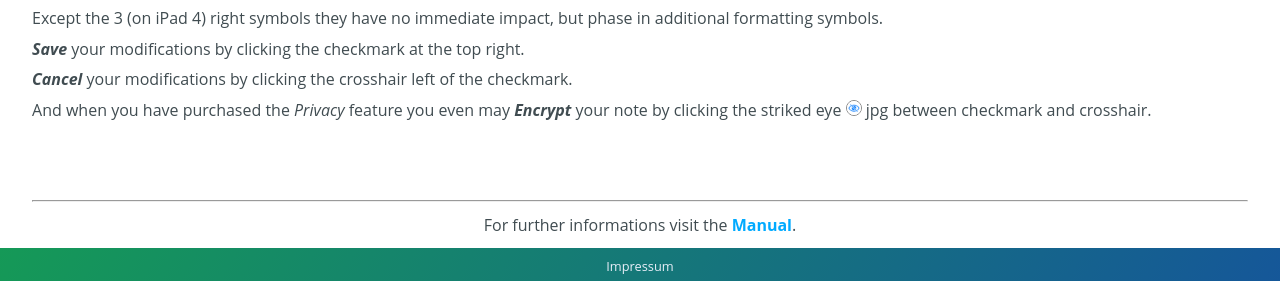
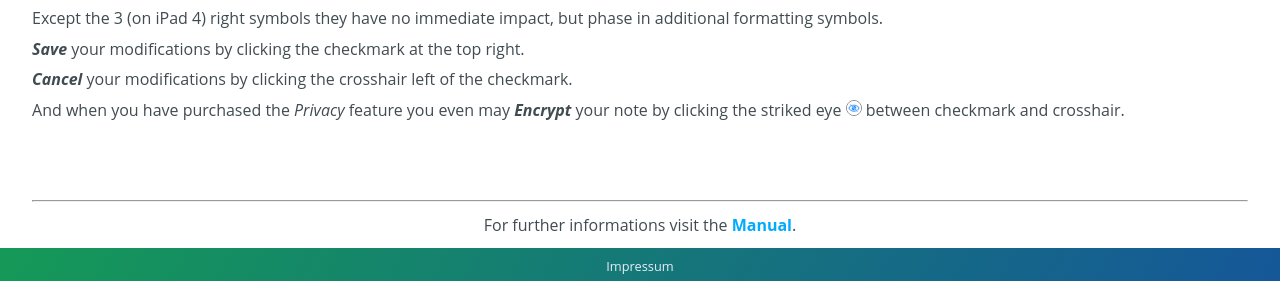
Before and after one commit to cs-LA/home, a Jekyll site: the page built from KTrunk/GettingStarted.md, in a window 1280 px wide. Shown: the part 616-897 px from the top of the page. Built offline with Jekyll 4.4.1, drawn with Linux system fonts in a browser that asks for light colours; our own code applies the rules of GitHub Pages for plain Markdown files.

Commit message:
Update GettingStarted.md

```diff
--- a/KTrunk/GettingStarted.md
+++ b/KTrunk/GettingStarted.md
@@ -55,8 +55,8 @@
   <span class="de"><b><i>Verwerfe</i></b> Deine Änderungen, indem Du das Kreuz neben dem Speichern-Häkchen klickst.</span>
 </p>
 <p>
-  <span class="en">And when you have purchased the <i>Privacy</i> feature you even may <b><i>Encrypt</i></b> your note by clicking the striked eye <img src="Manual/buttons/eyeEncrypt.jpg" class="appButton"> jpg between checkmark and crosshair.</span>
-  <span class="de">Und wenn Du das <i>Privatsphären</i>-Feature erworben hast, kannst Du Deine Notiz sogar <b><i>Verschlüsselt</i></b> abspeichern, indem Du das durchgestrichene Auge <img src="Manual/buttons/eyeDecrypt.jpg" class="appButton"> zwischen dem Speichern-Häkchen und dem Verwerfen-Kreuz klickst.</span>
+  <span class="en">And when you have purchased the <i>Privacy</i> feature you even may <b><i>Encrypt</i></b> your note by clicking the striked eye <img src="Manual/buttons/eyeEncrypt.jpg" class="appButton"> between checkmark and crosshair.</span>
+  <span class="de">Und wenn Du das <i>Privatsphären</i>-Feature erworben hast, kannst Du Deine Notiz sogar <b><i>Verschlüsselt</i></b> abspeichern, indem Du das durchgestrichene Auge <img src="Manual/buttons/eyeEncrypt.jpg" class="appButton"> zwischen dem Speichern-Häkchen und dem Verwerfen-Kreuz klickst.</span>
 </p>
 <h3>&nbsp;</h3>
 <hr>
```
